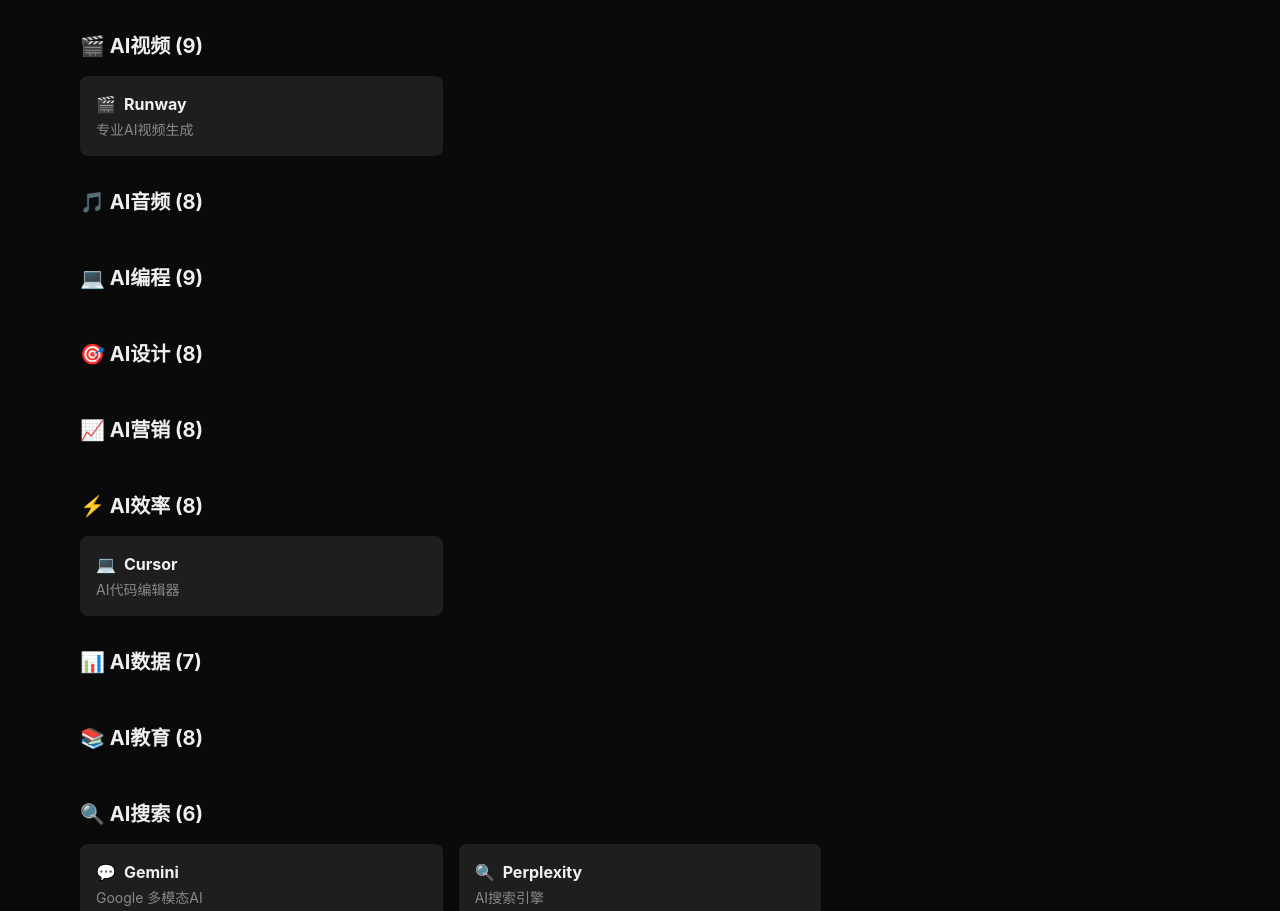
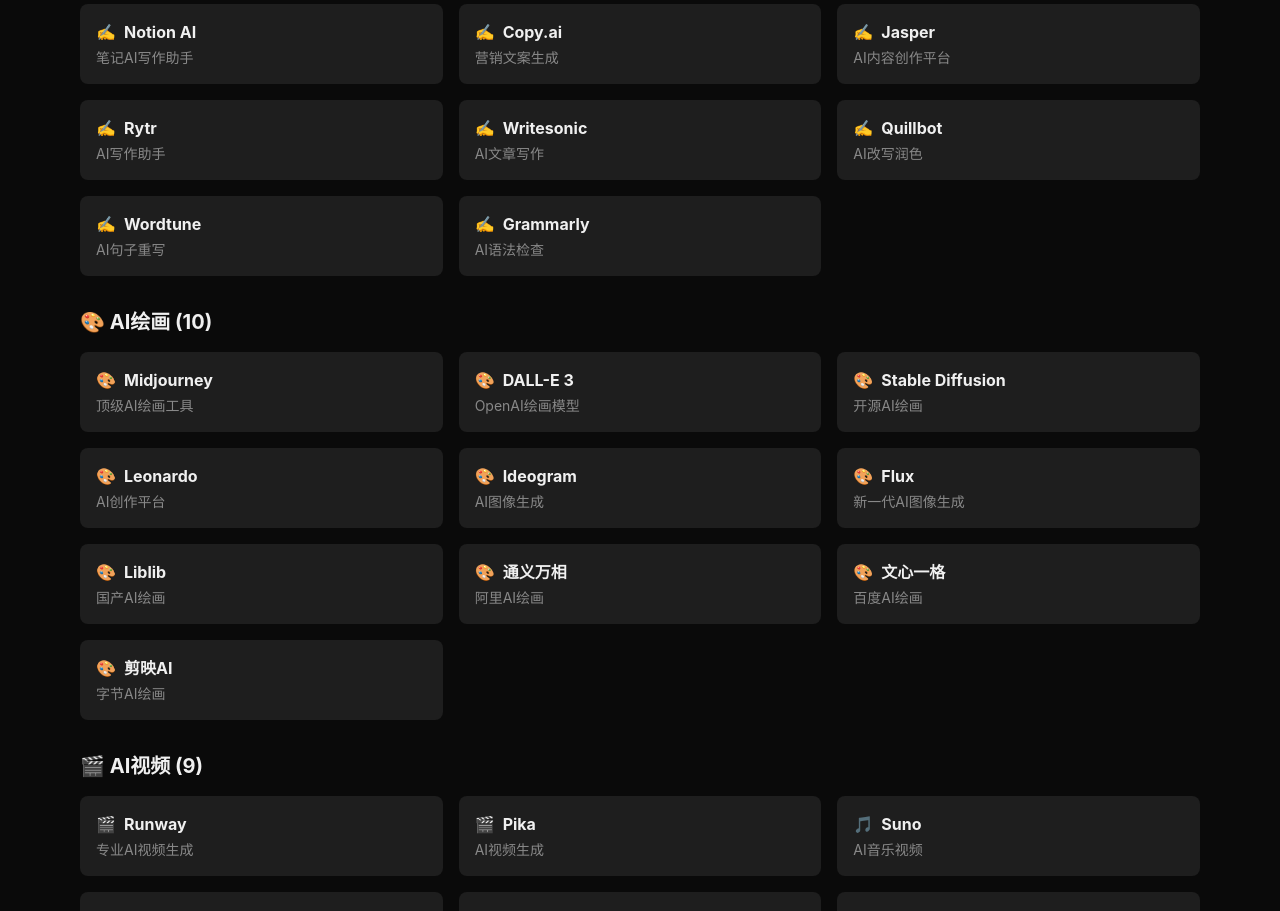
Before and after one commit to Zero-Czc/ai-nav, a Next.js app: page / in a window 1280 px wide. Shown: the part 1889-2800 px from the top of the page. Built offline with nearby package versions, Linux system fonts and the light colour scheme.

Commit message:
修复：完善工具数据，按分类展示

```diff
--- a/app/page.tsx
+++ b/app/page.tsx
@@ -1,5 +1,6 @@
 import Link from 'next/link'
 
+// 分类数据
 const categories = [
   { name: 'AI对话', icon: '💬', count: 12, slug: 'chatbot' },
   { name: 'AI写作', icon: '✍️', count: 8, slug: 'writing' },
@@ -17,18 +18,160 @@
   { name: 'AI 3D', icon: '🧊', count: 4, slug: '3d' },
 ]
 
+// 工具数据 - 按分类分组
+const toolsByCategory: Record<string, Array<{name: string, desc: string, icon: string, url: string}>> = {
+  chatbot: [
+    { name: 'ChatGPT', desc: 'OpenAI 智能对话助手', icon: '💬', url: 'https://chat.openai.com' },
+    { name: 'Claude', desc: 'Anthropic AI助手，200K上下文', icon: '💬', url: 'https://claude.ai' },
+    { name: 'Gemini', desc: 'Google 多模态AI', icon: '💬', url: 'https://gemini.google.com' },
+    { name: 'DeepSeek', desc: '国产开源大模型', icon: '💬', url: 'https://chat.deepseek.com' },
+    { name: 'Kimi', desc: '月之暗面 AI助手', icon: '💬', url: 'https://kimi.moonshot.cn' },
+    { name: '通义千问', desc: '阿里AI助手', icon: '💬', url: 'https://tongyi.aliyun.com' },
+    { name: '文心一言', desc: '百度AI助手', icon: '💬', url: 'https://yiyan.baidu.com' },
+    { name: '智谱清言', desc: '智谱AI助手', icon: '💬', url: 'https://www.zhipuai.cn' },
+    { name: 'Character.AI', desc: '角色扮演AI', icon: '💬', url: 'https://character.ai' },
+    { name: 'Poe', desc: '多模型AI聊天平台', icon: '💬', url: 'https://poe.com' },
+    { name: 'Grok', desc: 'xAI 推出的AI助手', icon: '💬', url: 'https://grok.x.ai' },
+    { name: 'Devv', desc: '编程专用AI助手', icon: '💬', url: 'https://devv.ai' },
+  ],
+  writing: [
+    { name: 'Notion AI', desc: '笔记AI写作助手', icon: '✍️', url: 'https://notion.so' },
+    { name: 'Copy.ai', desc: '营销文案生成', icon: '✍️', url: 'https://www.copy.ai' },
+    { name: 'Jasper', desc: 'AI内容创作平台', icon: '✍️', url: 'https://www.jasper.ai' },
+    { name: 'Rytr', desc: 'AI写作助手', icon: '✍️', url: 'https://rytr.me' },
+    { name: 'Writesonic', desc: 'AI文章写作', icon: '✍️', url: 'https://writesonic.com' },
+    { name: 'Quillbot', desc: 'AI改写润色', icon: '✍️', url: 'https://quillbot.com' },
+    { name: 'Wordtune', desc: 'AI句子重写', icon: '✍️', url: 'https://www.wordtune.com' },
+    { name: 'Grammarly', desc: 'AI语法检查', icon: '✍️', url: 'https://www.grammarly.com' },
+  ],
+  image: [
+    { name: 'Midjourney', desc: '顶级AI绘画工具', icon: '🎨', url: 'https://www.midjourney.com' },
+    { name: 'DALL-E 3', desc: 'OpenAI绘画模型', icon: '🎨', url: 'https://openai.com/dall-e-3' },
+    { name: 'Stable Diffusion', desc: '开源AI绘画', icon: '🎨', url: 'https://stability.ai' },
+    { name: 'Leonardo', desc: 'AI创作平台', icon: '🎨', url: 'https://leonardo.ai' },
+    { name: 'Ideogram', desc: 'AI图像生成', icon: '🎨', url: 'https://ideogram.ai' },
+    { name: 'Flux', desc: '新一代AI图像生成', icon: '🎨', url: 'https://flux.ai' },
+    { name: 'Liblib', desc: '国产AI绘画', icon: '🎨', url: 'https://www.liblib.art' },
+    { name: '通义万相', desc: '阿里AI绘画', icon: '🎨', url: 'https://tongyi.aliyun.com/wanxiang' },
+    { name: '文心一格', desc: '百度AI绘画', icon: '🎨', url: 'https://yige.baidu.com' },
+    { name: '剪映AI', desc: '字节AI绘画', icon: '🎨', url: 'https://www.capcut.cn' },
+  ],
+  video: [
+    { name: 'Runway', desc: '专业AI视频生成', icon: '🎬', url: 'https://runwayml.com' },
+    { name: 'Pika', desc: 'AI视频生成', icon: '🎬', url: 'https://pika.art' },
+    { name: 'Suno', desc: 'AI音乐视频', icon: '🎵', url: 'https://suno.com' },
+    { name: 'HeyGen', desc: 'AI数字人视频', icon: '🎬', url: 'https://heygen.com' },
+    { name: 'Synthesia', desc: 'AI视频生成平台', icon: '🎬', url: 'https://synthesia.io' },
+    { name: 'Luma AI', desc: 'AI视频生成', icon: '🎬', url: 'https://lumalabs.ai' },
+    { name: 'Kling', desc: '快手AI视频', icon: '🎬', url: 'https://klingai.com' },
+    { name: 'Viggle', desc: 'AI视频生成', icon: '🎬', url: 'https://viggle.ai' },
+    { name: 'Runway Gen-2', desc: 'AI视频生成', icon: '🎬', url: 'https://runwayml.com' },
+  ],
+  audio: [
+    { name: 'ElevenLabs', desc: 'AI语音合成', icon: '🎵', url: 'https://elevenlabs.io' },
+    { name: 'Murf AI', desc: 'AI人声合成', icon: '🎵', url: 'https://murf.ai' },
+    { name: 'Lalal AI', desc: 'AI音频处理', icon: '🎵', url: 'https://lalal.ai' },
+    { name: 'Speechify', desc: 'AI语音朗读', icon: '🎵', url: 'https://speechify.com' },
+    { name: 'Adobe Podcast', desc: 'AI音频增强', icon: '🎵', url: 'https://podcast.adobe.com' },
+    { name: 'Otter AI', desc: 'AI会议记录', icon: '🎵', url: 'https://otter.ai' },
+    { name: 'Descript', desc: 'AI音频编辑', icon: '🎵', url: 'https://descript.com' },
+    { name: 'Fireflies', desc: 'AI会议助理', icon: '🎵', url: 'https://fireflies.ai' },
+  ],
+  coding: [
+    { name: 'Cursor', desc: 'AI代码编辑器', icon: '💻', url: 'https://cursor.sh' },
+    { name: 'GitHub Copilot', desc: 'AI编程助手', icon: '💻', url: 'https://github.com/features/copilot' },
+    { name: 'Tabnine', desc: 'AI代码补全', icon: '💻', url: 'https://tabnine.com' },
+    { name: 'Codeium', desc: 'AI编程助手', icon: '💻', url: 'https://codeium.com' },
+    { name: 'Replit', desc: '在线AI编程', icon: '💻', url: 'https://replit.com' },
+    { name: 'Devin', desc: 'AI软件工程师', icon: '💻', url: 'https://devin.ai' },
+    { name: 'v0', desc: 'Vercel AI前端生成', icon: '💻', url: 'https://v0.dev' },
+    { name: 'Bolt.new', desc: 'AI全栈开发', icon: '💻', url: 'https://bolt.new' },
+    { name: 'Phind', desc: 'AI编程搜索引擎', icon: '💻', url: 'https://www.phind.com' },
+  ],
+  design: [
+    { name: 'Figma AI', desc: 'AI设计工具', icon: '🎯', url: 'https://www.figma.com' },
+    { name: 'Canva AI', desc: '在线AI设计', icon: '🎯', url: 'https://www.canva.com' },
+    { name: 'Galileo AI', desc: 'AI界面设计', icon: '🎯', url: 'https://galileo.ai' },
+    { name: 'Uizard', desc: 'AI设计工具', icon: '🎯', url: 'https://uizard.io' },
+    { name: 'Looka', desc: 'AI Logo设计', icon: '🎯', url: 'https://looka.com' },
+    { name: 'Brandmark', desc: 'AI品牌设计', icon: '🎯', url: 'https://brandmark.io' },
+    { name: 'Remove.bg', desc: 'AI抠图工具', icon: '🎯', url: 'https://www.remove.bg' },
+    { name: 'Napkin', desc: 'AI可视化设计', icon: '🎯', url: 'https://napkin.ai' },
+  ],
+  marketing: [
+    { name: 'HubSpot AI', desc: 'AI营销平台', icon: '📈', url: 'https://www.hubspot.com' },
+    { name: 'Semrush AI', desc: 'AI SEO工具', icon: '📈', url: 'https://www.semrush.com' },
+    { name: 'Surfer SEO', desc: 'AI内容优化', icon: '📈', url: 'https://surferseo.com' },
+    { name: 'Jasper AI', desc: 'AI营销内容', icon: '📈', url: 'https://www.jasper.ai' },
+    { name: 'Predis', desc: 'AI社交媒体', icon: '📈', url: 'https://predis.ai' },
+    { name: 'AdCreative.ai', desc: 'AI广告创意', icon: '📈', url: 'https://www.adcreative.ai' },
+    { name: 'Copy.ai', desc: 'AI营销文案', icon: '📈', url: 'https://www.copy.ai' },
+    { name: 'Writesonic', desc: 'AI营销内容', icon: '📈', url: 'https://writesonic.com' },
+  ],
+  productivity: [
+    { name: 'Gamma', desc: 'AI生成PPT', icon: '⚡', url: 'https://gamma.app' },
+    { name: 'Tome', desc: 'AI PPT生成', icon: '⚡', url: 'https://tome.app' },
+    { name: 'Notion AI', desc: 'AI笔记助手', icon: '⚡', url: 'https://notion.so' },
+    { name: 'Taskade', desc: 'AI任务管理', icon: '⚡', url: 'https://taskade.com' },
+    { name: 'Reclaim', desc: 'AI时间管理', icon: '⚡', url: 'https://reclaim.ai' },
+    { name: 'Mem', desc: 'AI笔记工具', icon: '⚡', url: 'https://mem.ai' },
+    { name: 'Otter AI', desc: 'AI会议记录', icon: '⚡', url: 'https://otter.ai' },
+    { name: 'Clockwise', desc: 'AI日程安排', icon: '⚡', url: 'https://www.clockwise.ink' },
+  ],
+  data: [
+    { name: 'Tableau AI', desc: 'AI数据分析', icon: '📊', url: 'https://www.tableau.com' },
+    { name: 'Pandas AI', desc: 'AI数据分析库', icon: '📊', url: 'https://pandas.ai' },
+    { name: 'Obviously AI', desc: 'AI预测分析', icon: '📊', url: 'https://www.obviously.ai' },
+    { name: 'Polymer', desc: 'AI电子表格', icon: '📊', url: 'https://www.polymersearch.com' },
+    { name: 'Rows', desc: 'AI表格工具', icon: '📊', url: 'https://rows.com' },
+    { name: 'Akkio', desc: 'AI机器学习', icon: '📊', url: 'https://akkio.com' },
+    { name: 'Julius AI', desc: 'AI数据分析', icon: '📊', url: 'https://julius.ai' },
+  ],
+  education: [
+    { name: 'Coursera AI', desc: 'AI课程平台', icon: '📚', url: 'https://www.coursera.org' },
+    { name: 'Duolingo Max', desc: 'AI语言学习', icon: '📚', url: 'https://www.duolingo.com' },
+    { name: 'Khan Academy AI', desc: 'AI教育助手', icon: '📚', url: 'https://www.khanacademy.org' },
+    { name: 'Quizlet AI', desc: 'AI学习工具', icon: '📚', url: 'https://quizlet.com' },
+    { name: 'Socratic', desc: 'AI作业助手', icon: '📚', url: 'https://socratic.org' },
+    { name: 'Carnegie Learning', desc: 'AI数学学习', icon: '📚', url: 'https://www.carnegielearning.com' },
+    { name: 'ELSA Speak', desc: 'AI英语口语', icon: '📚', url: 'https://elsaspeak.com' },
+    { name: 'Century', desc: 'AI教育平台', icon: '📚', url: 'https://www.century.tech' },
+  ],
+  search: [
+    { name: 'Perplexity', desc: 'AI搜索引擎', icon: '🔍', url: 'https://www.perplexity.ai' },
+    { name: 'You.com', desc: 'AI搜索助手', icon: '🔍', url: 'https://you.com' },
+    { name: 'Arc Search', desc: 'Arc浏览器AI搜索', icon: '🔍', url: 'https://arc.net' },
+    { name: 'Brave AI', desc: 'Brave搜索AI', icon: '🔍', url: 'https://search.brave.com' },
+    { name: 'Consensus', desc: 'AI学术搜索', icon: '🔍', url: 'https://consensus.app' },
+    { name: 'Elicit', desc: 'AI研究助手', icon: '🔍', url: 'https://elicit.org' },
+  ],
+  translation: [
+    { name: 'DeepL', desc: '全球最准确的AI翻译', icon: '🌐', url: 'https://www.deepl.com' },
+    { name: 'Google Translate', desc: 'Google AI翻译', icon: '🌐', url: 'https://translate.google.com' },
+    { name: '沉浸式翻译', desc: 'AI双语翻译', icon: '🌐', url: 'https://immersivetranslate.com' },
+    { name: '火山翻译', desc: '字节AI翻译', icon: '🌐', url: 'https://translate.volcengine.io' },
+  ],
+  '3d': [
+    { name: 'Spline AI', desc: 'AI 3D设计', icon: '🧊', url: 'https://spline.ai' },
+    { name: 'Meshy', desc: 'AI 3D生成', icon: '🧊', url: 'https://meshy.ai' },
+    { name: 'Tripo', desc: 'AI 3D模型生成', icon: '🧊', url: 'https://tripo3d.ai' },
+    { name: 'Kaedim', desc: 'AI 3D内容生成', icon: '🧊', url: 'https://www.kaedim3d.com' },
+  ],
+}
+
+// 精选推荐
 const featured = [
-  { name: 'ChatGPT', desc: 'OpenAI 智能对话助手', icon: '💬', url: 'https://chat.openai.com', tags: ['对话', '多模态'] },
-  { name: 'Claude', desc: 'Anthropic AI助手，200K上下文', icon: '💬', url: 'https://claude.ai', tags: ['对话', '长文本'] },
-  { name: 'Gemini', desc: 'Google 多模态AI', icon: '💬', url: 'https://gemini.google.com', tags: ['多模态', '搜索'] },
-  { name: 'DeepSeek', desc: '国产开源大模型', icon: '💬', url: 'https://chat.deepseek.com', tags: ['开源', '国产'] },
-  { name: 'Midjourney', desc: '顶级AI绘画工具', icon: '🎨', url: 'https://www.midjourney.com', tags: ['绘画', '艺术'] },
-  { name: 'Runway', desc: '专业AI视频生成', icon: '🎬', url: 'https://runwayml.com', tags: ['视频', '专业'] },
-  { name: 'Suno', desc: 'AI音乐生成', icon: '🎵', url: 'https://suno.com', tags: ['音乐', '创作'] },
-  { name: 'Cursor', desc: 'AI代码编辑器', icon: '💻', url: 'https://cursor.sh', tags: ['编辑器', '效率'] },
-  { name: 'Gamma', desc: 'AI生成PPT', icon: '⚡', url: 'https://gamma.app', tags: ['PPT', '办公'] },
-  { name: 'Perplexity', desc: 'AI搜索引擎', icon: '🔍', url: 'https://www.perplexity.ai', tags: ['搜索', '研究'] },
-  { name: 'DeepL', desc: '全球最准确的AI翻译', icon: '🌐', url: 'https://www.deepl.com', tags: ['翻译', '高质量'] },
+  toolsByCategory.chatbot[0],
+  toolsByCategory.chatbot[1],
+  toolsByCategory.chatbot[2],
+  toolsByCategory.chatbot[3],
+  toolsByCategory.image[0],
+  toolsByCategory.video[0],
+  toolsByCategory.audio[0],
+  toolsByCategory.coding[0],
+  toolsByCategory.productivity[0],
+  toolsByCategory.search[0],
+  toolsByCategory.translation[0],
 ]
 
 export default function Home() {
@@ -93,12 +236,7 @@
                 <span className="text-xl">{tool.icon}</span>
                 <span className="font-bold">{tool.name}</span>
               </div>
-              <p className="text-[#888] text-sm mb-2">{tool.desc}</p>
-              <div className="flex gap-2">
-                {tool.tags.map(tag => (
-                  <span key={tag} className="text-xs bg-[#262626] px-2 py-1 rounded">{tag}</span>
-                ))}
-              </div>
+              <p className="text-[#888] text-sm">{tool.desc}</p>
             </a>
           ))}
         </div>
@@ -107,13 +245,16 @@
       {/* All Tools */}
       <section id="all" className="max-w-6xl mx-auto px-4 py-12">
         <h2 className="text-2xl font-bold mb-8">🤖 全部工具</h2>
-        {categories.map(cat => (
+        {categories.map(cat => {
+          const tools = toolsByCategory[cat.slug] || []
+          return (
             <div key={cat.slug} id={`cat-${cat.slug}`} className="mb-8">
               <h3 className="text-xl font-bold mb-4 flex items-center gap-2">
-              {cat.icon} {cat.name} ({cat.count})
+                {cat.icon} {cat.name} ({tools.length})
               </h3>
+              {tools.length > 0 ? (
                 <div className="grid md:grid-cols-2 lg:grid-cols-3 gap-4">
-              {featured.filter(f => f.tags.includes(cat.name.replace('AI', ''))).map(tool => (
+                  {tools.map(tool => (
                     <a
                       key={tool.name}
                       href={tool.url}
@@ -129,8 +270,12 @@
                     </a>
                   ))}
                 </div>
+              ) : (
+                <p className="text-[#666]">暂无数据</p>
+              )}
             </div>
-        ))}
+          )
+        })}
       </section>
 
       {/* Submit */}
```
Lines whose indentation alone changed are shown as unchanged.
